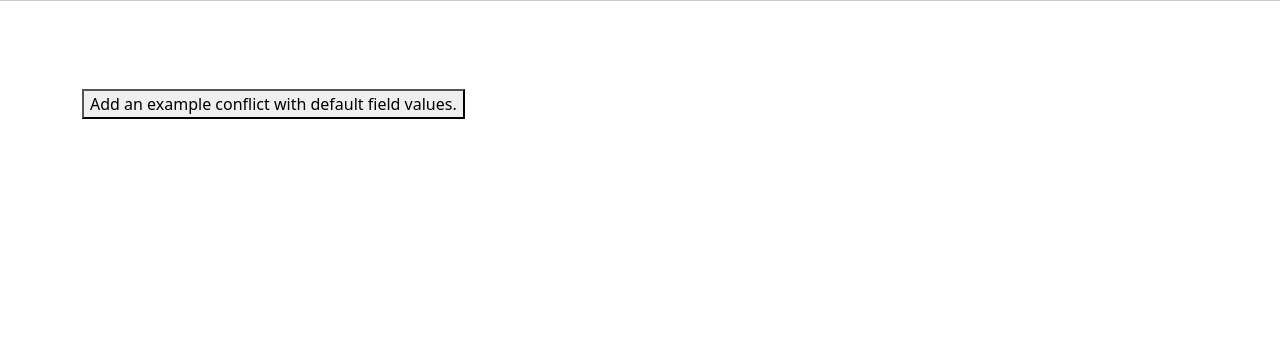
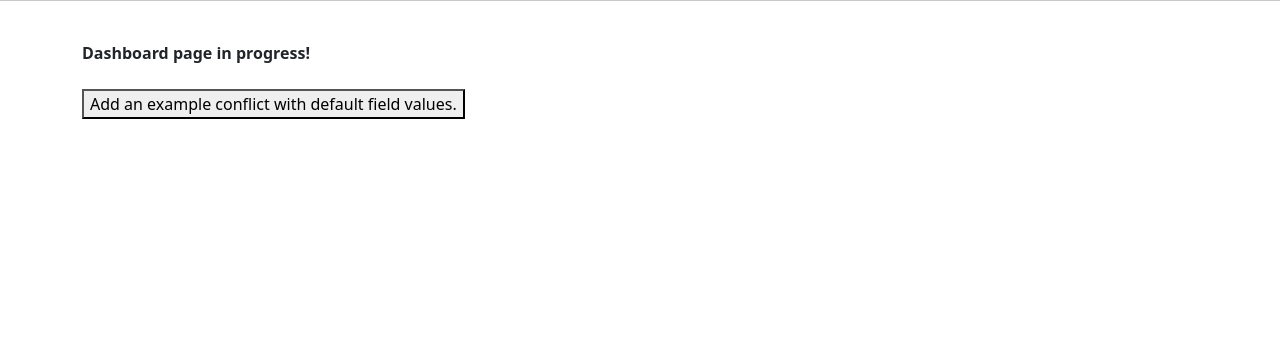
Before and after one commit to alexzhang13/TigerPlan, a Flask app: template app/templates/dashboard.html in a window 1280 px wide. Shown: the part 56-420 px from the top of the page. Run offline with Flask 2, Linux system fonts and the light colour scheme; the template is opened without the code that fills it, so the values that code supplies are empty; some libraries are stand-ins or nearby versions; some web fonts are replaced.

Commit message:
fix dashboard text

```diff
--- a/app/templates/dashboard.html
+++ b/app/templates/dashboard.html
@@ -49,7 +49,16 @@
 
 <hr>
 <br>
-
+<div class="container">
+    <meta name="viewport" content="width=device-width, initial-scale=1.0">
+    <strong>Dashboard page in progress!</strong>
+    {% if user is defined and user != '' %}
+    <div>
+        Showing dashboard page for user <strong>{{ user }}</strong>:
+    </div>
+    {% endif %}
+</div>
+<br>
 <div class="container">
     <meta name="viewport" content="width=device-width, initial-scale=1.0">
     {% if user is defined and user != '' %}
@@ -57,8 +66,7 @@
         Showing conflicts for user <strong>{{ user }}</strong>:
     </div>
     {% endif %}
-    <br>
-    <br>
+
     {% if conflicts is defined and conflicts != '' %}
     <div>
         {% for time in conflicts %}
--- a/app/templates/groups.html
+++ b/app/templates/groups.html
@@ -61,7 +61,7 @@
     </div>
     {% endif %}
 </div>
-
+<br>
 <div class="container">
     <meta name="viewport" content="width=device-width, initial-scale=1.0">
     {% if user is defined and user != '' %}
@@ -69,8 +69,7 @@
         Showing groups for user <strong>{{ user }}</strong>:
     </div>
     {% endif %}
-    <br>
-    <br>
+
     {% if groups is defined and groups != '' %}
     <div>
         {% for group in groups %}
```
